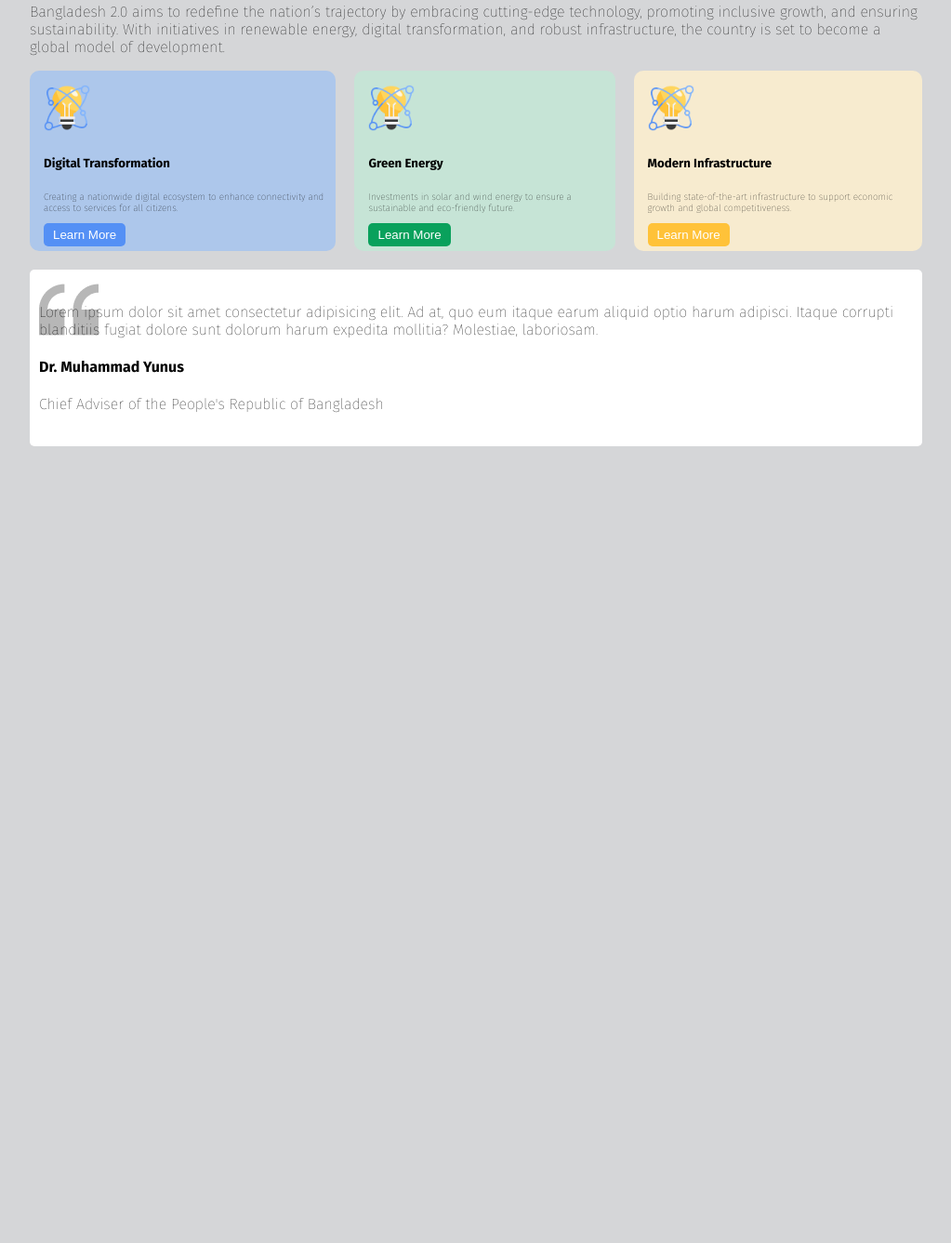
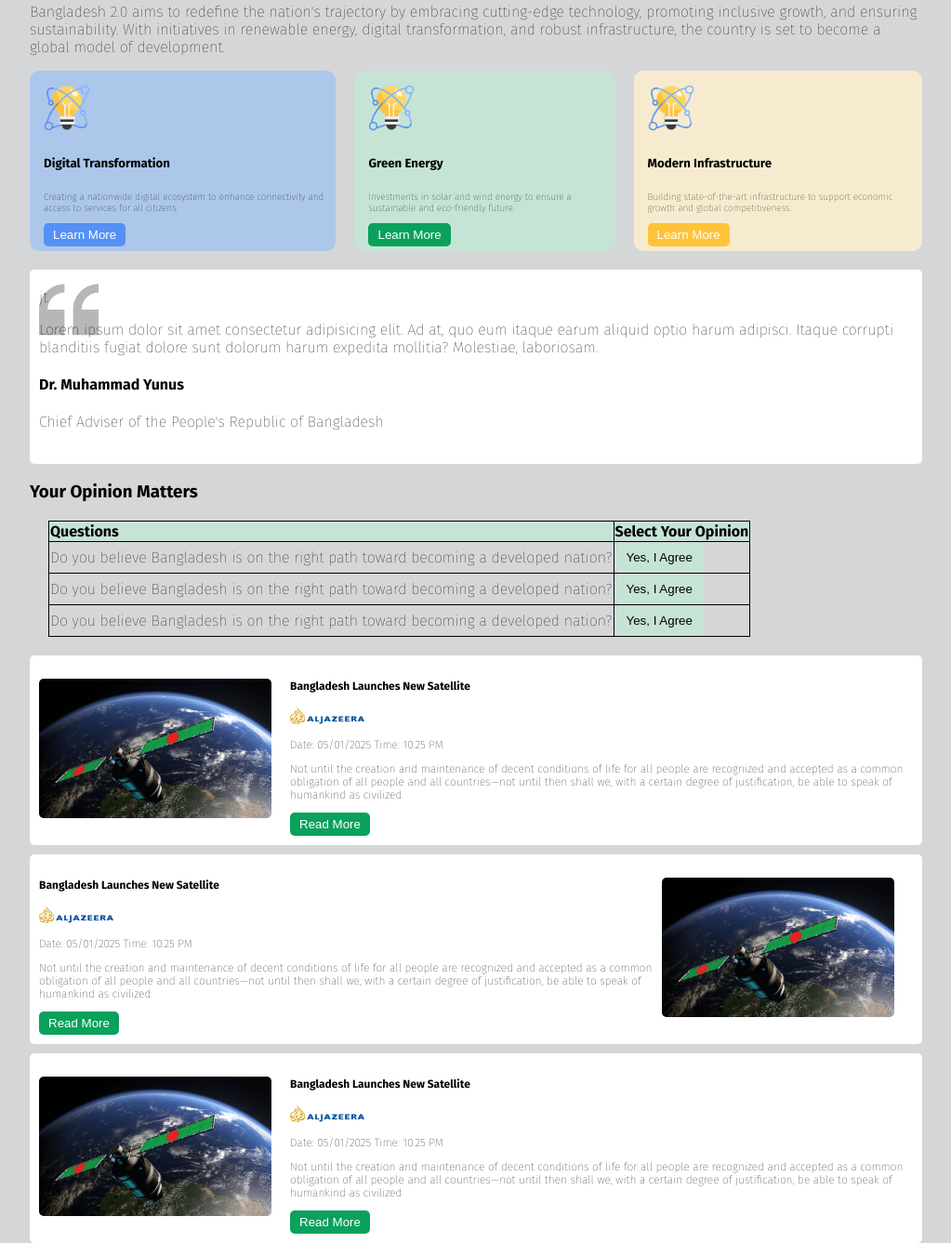
Before and after one commit to shafayatul2003/batch11, a plain HTML site: page webpage/index.html in a window 1280 px wide. Shown: the part 466-1803 px from the top of the page at 93% size, without its empty margins (128-1151 px from the left). Before the commit the page ends 946 px from the top, so only its background shows below. Drawn offline with Linux system fonts and the light colour scheme.

Commit message:
added an opinion table and info about satelite

```diff
--- a/webpage/index.html
+++ b/webpage/index.html
@@ -31,7 +31,7 @@
         <div>
             <div class="vision">
                 <h2>The Vision of Future</h2>
-                <p>Bangladesh 2.0 aims to redefine the nation’s trajectory by embracing cutting-edge technology,
+                <p>Bangladesh 2.0 aims to redefine the nation's trajectory by embracing cutting-edge technology,
                     promoting inclusive growth, and ensuring sustainability. With initiatives in renewable energy,
                     digital transformation, and robust infrastructure, the country is set to become a global model of
                     development.</p>
@@ -58,16 +58,95 @@
                     <button>Learn More</button>
                 </div>
             </div>
-            <div class="quote">
+            <div class="quote">jt
                 <p>Lorem ipsum dolor sit amet consectetur adipisicing elit. Ad at, quo eum itaque earum aliquid optio
                     harum adipisci. Itaque corrupti blanditiis fugiat dolore sunt dolorum harum expedita mollitia?
                     Molestiae, laboriosam.</p>
-                    <h4>Dr. Muhammad Yunus</h4>
-                    <p>Chief Adviser of the People's Republic of Bangladesh</p>
+                <h4>Dr. Muhammad Yunus</h4>
+                <p>Chief Adviser of the People's Republic of Bangladesh</p>
 
             </div>
         </div>
-        <div></div>
+
+        <div class="Opinion">
+            <h3>Your Opinion Matters</h3>
+            <div class="Opinion-table">
+                <table class="table">
+                    <tr class="row1">
+                        <th class="th">Questions</th>
+                        <th>Select Your Opinion</th>
+                    </tr>
+                    <tr class="row2">
+                        <td>Do you believe Bangladesh is on the right path toward becoming a developed nation?</td>
+                        <td class="bba"><button class="bbb">Yes, I Agree</button></td>
+                    </tr>
+                    <tr class="row2">
+                        <td>Do you believe Bangladesh is on the right path toward becoming a developed nation?</td>
+                        <td><button class="bbb">Yes, I Agree</button></td>
+                    </tr>
+                    <tr class="row2">
+                        <td>Do you believe Bangladesh is on the right path toward becoming a developed nation?</td>
+                        <td><button class="bbb">Yes, I Agree</button></td>
+                    </tr>
+                </table>
+            </div>
+
+
+
+        </div>
+        </div>
+        <div class="kkr">
+
+            <div  class="carac">
+            <div>
+                <img src="../assets/satelite.png" alt="" class="satelite">
+
+            </div>
+            <div>
+            <h4>Bangladesh Launches New Satellite</h4>
+            <img  src="../assets/al-jazeera.png" alt="" class="al-jazeera" >
+            <p>Date: 05/01/2025 Time: 10.25 PM</p>
+            <p>Not until the creation and maintenance of decent conditions of life for all people are recognized and
+                accepted as a common obligation of all people and all countries—not until then shall we,
+                with a certain degree of justification, be able to speak of humankind as civilized</p>
+                <button>Read More</button>
+
+                </div>
+            </div>
+            <div  class="carac">
+
+                <div>
+                <h4>Bangladesh Launches New Satellite</h4>
+                <img  src="../assets/al-jazeera.png" alt="" class="al-jazeera" >
+                <p>Date: 05/01/2025 Time: 10.25 PM</p>
+                <p>Not until the creation and maintenance of decent conditions of life for all people are recognized and
+                    accepted as a common obligation of all people and all countries—not until then shall we,
+                    with a certain degree of justification, be able to speak of humankind as civilized</p>
+                    <button>Read More</button>
+
+                    </div>
+                    <div>
+                        <img src="../assets/satelite.png" alt="" class="satelite">
+
+                    </div>
+                </div>
+                <div  class="carac">
+                    <div>
+                        <img src="../assets/satelite.png" alt="" class="satelite">
+
+                    </div>
+                    <div>
+                    <h4>Bangladesh Launches New Satellite</h4>
+                    <img  src="../assets/al-jazeera.png" alt="" class="al-jazeera" >
+                    <p>Date: 05/01/2025 Time: 10.25 PM</p>
+                    <p>Not until the creation and maintenance of decent conditions of life for all people are recognized and
+                        accepted as a common obligation of all people and all countries—not until then shall we,
+                        with a certain degree of justification, be able to speak of humankind as civilized</p>
+                        <button>Read More</button>
+
+                        </div>
+                    </div>
+        </div>
 
     </main>
     <footer>
--- a/webpage/styles.css
+++ b/webpage/styles.css
@@ -138,6 +138,7 @@ body{
     justify-content: space-between;
     background-color: #C6E4D6;
     padding: 40px 40px;
+    border-radius: 10px;
 
 }
 .banner1 img{
@@ -215,3 +216,82 @@ body{
     margin-top: 20px;
 
 }
+
+/* table style */
+
+.opinion{
+  background-color: white;
+
+
+}
+.opinion-table{
+  background-color: white;
+  padding: 20px;
+}
+.table{
+  margin: 20px;
+  border-collapse: collapse;
+  border-color: black;
+
+
+}
+
+.row1{
+  background-color: #C6E4D6;
+
+
+}
+
+
+table, th, td {
+  border: 1px solid black;
+}
+
+table, tr, td {
+  border: 1px solid black;
+}
+.th{
+  text-align: left ;
+}
+
+.bbb{
+  background-color: #C6E4D6;
+  border: none;
+  border-radius: 5px;
+  padding: 8px 12px;
+  vertical-align: center ;
+}
+
+.carac{
+  display: flex;
+  align-items: center;
+  padding:10px ;
+  justify-content: space-between;
+  margin-top: 10px;
+  font-size: 12px;
+  background-color: white;
+  border-radius:5px;
+}
+.carac button{
+    background-color: #09A15C;
+    border: none;
+    border-radius: 5px;
+    color: white;
+    padding: 5px 10px;
+
+}
+.kkr{
+
+  padding: 20 px;
+
+}
+.satelite{
+  width: 250px;
+  height:150px;
+  margin-right: 20px;
+  border-radius: 5px;
+}
+.al-jazeera{
+  width: 80px;
+  height: 18px;
+}
```
